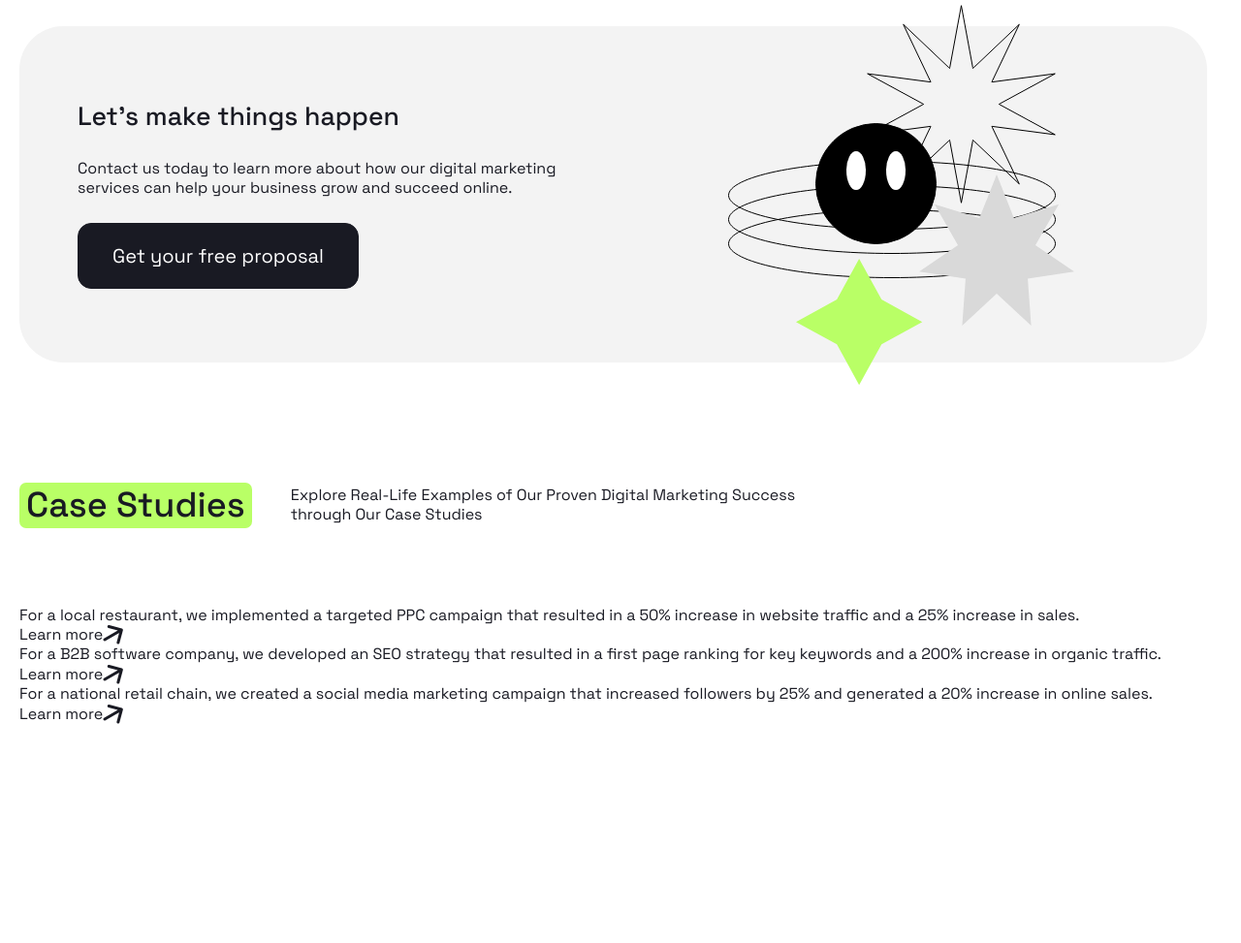
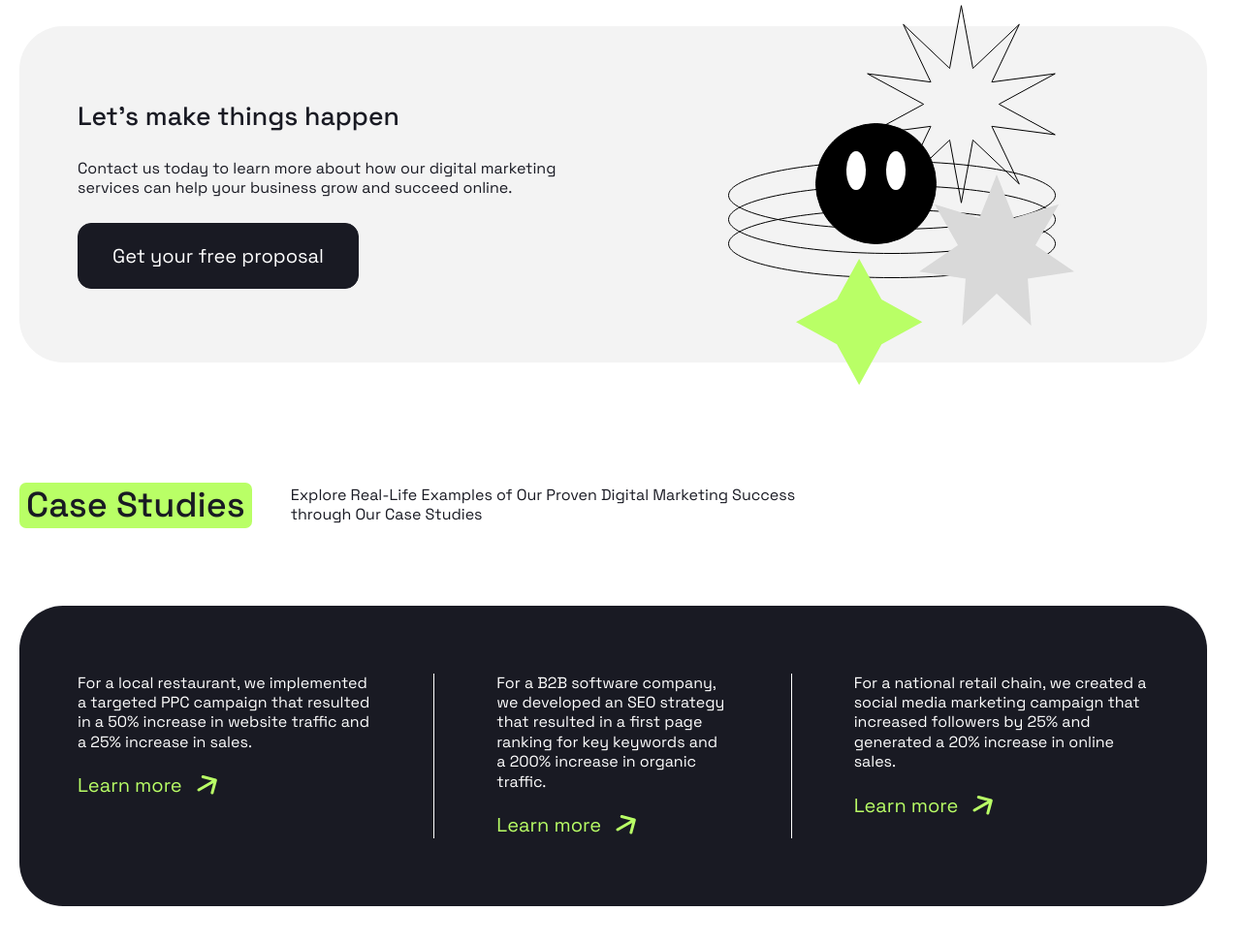
Before and after one commit to XianNekko/positivus, a website built with Vite: page index.html in a window 1280 px wide. Shown: the part 2113-3086 px from the top of the page at 97% size. Before the commit the page ends 2910 px from the top, so only its background shows below. Built offline with nearby package versions, Linux system fonts and the light colour scheme.

Commit message:
feat: add style section studies

```diff
--- a/src/styles/index.scss
+++ b/src/styles/index.scss
@@ -24,3 +24,4 @@
 @use './layout/header';
 @use './layout/hero';
 @use './layout/services';
+@use './layout/studies';
--- /dev/null
+++ b/src/styles/layout/_studies.scss
@@ -0,0 +1,44 @@
+@use '../abstracts/variables' as *;
+@use '../abstracts/media' as *;
+
+.studies {
+	padding: 70px 60px;
+	color: $color-light;
+	background-color: $color-dark;
+	border-radius: $border-radius-large;
+
+	&__list {
+		display: grid;
+		grid-template-columns: repeat(3, 1fr);
+	}
+
+	&__item {
+		--studiesItemPaddingX: 64px;
+
+		display: flex;
+		flex-direction: column;
+		row-gap: 20px;
+
+		&:not(:first-child) {
+			padding-left: var(--studiesItemPaddingX);
+		}
+
+		&:not(:last-child) {
+			padding-right: var(--studiesItemPaddingX);
+			border-right: 1px solid $color-light;
+		}
+	}
+
+	&__link {
+		display: inline-flex;
+		align-items: center;
+		column-gap: 15px;
+		font-size: 20px;
+		line-height: 1.4;
+		color: $color-accent;
+
+		@include hover {
+			opacity: 0.7;
+		}
+	}
+}
```
